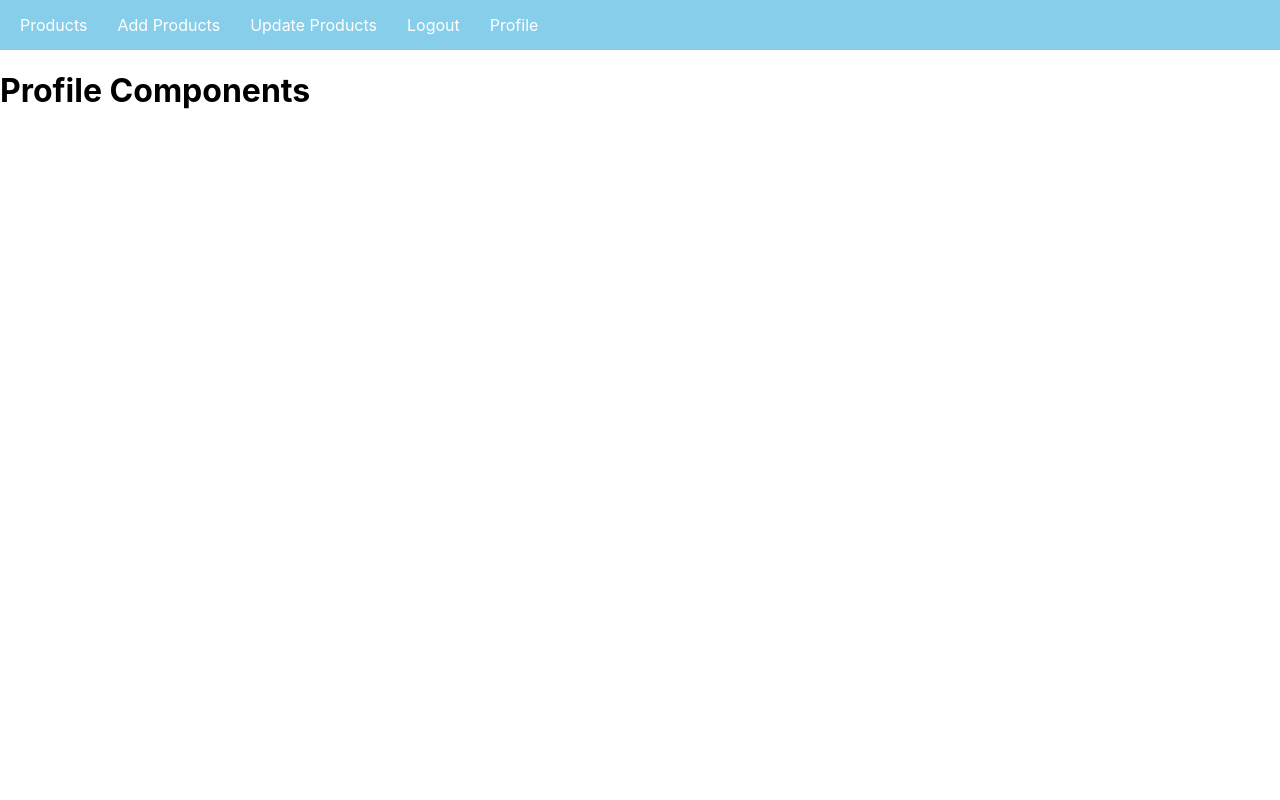
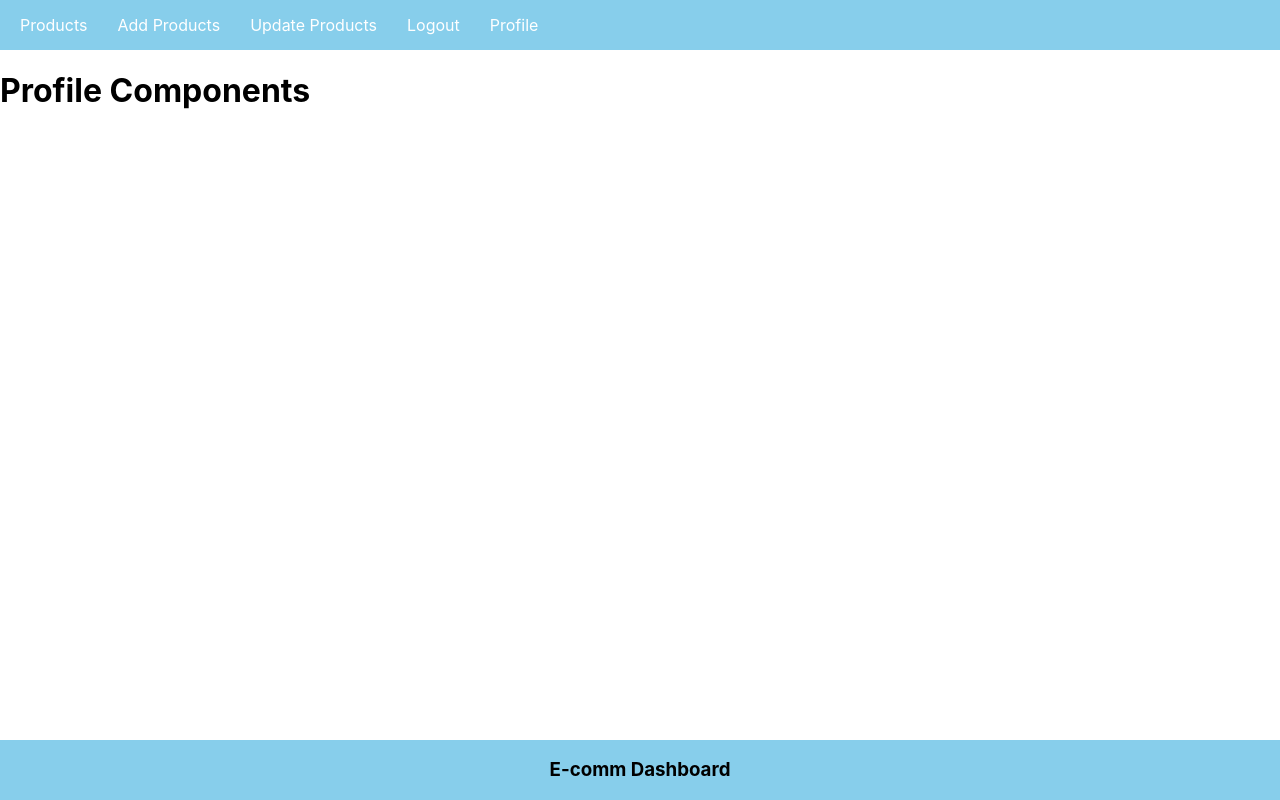
Before and after one commit to Rej327/e-dashboard-frontend, a React (Create React App) app: page /profile in a window 1280 px wide. Built offline with nearby package versions, Linux system fonts and the light colour scheme.

Commit message:
adding footer and header

```diff
--- /dev/null
+++ b/components/Footer.js
@@ -0,0 +1,11 @@
+import React from "react";
+
+const Footer = () => {
+  return (
+    <div className="footer">
+      <h3>E-comm Dashboard</h3>
+    </div>
+  );
+};
+
+export default Footer;
--- a/src/App.css
+++ b/src/App.css
@@ -13,6 +13,14 @@
   text-decoration: none;
   color: #fff;
   padding: 5px;
+}
+
+.footer {
+  position: absolute;
+  bottom: 0;
+  background-color: skyblue;
+  width: 100%;
+  text-align: center;
 }
 
 .App-logo {
--- a/src/App.js
+++ b/src/App.js
@@ -1,7 +1,8 @@
 import logo from "./logo.svg";
 import "./App.css";
-import Nav from "./Nav";
+import Nav from "../components/Nav";
 import { BrowserRouter, Routes, Router, Route } from "react-router-dom";
+import Footer from "../components/Footer";
 
 function App() {
   return (
@@ -16,6 +17,7 @@
           <Route path="/profile" element={<h1>Profile Components</h1>} />
         </Routes>
       </BrowserRouter>
+      <Footer />
     </div>
   );
 }
```
Also changed, not shown: components/Nav.js (renamed from src/Nav.js).
